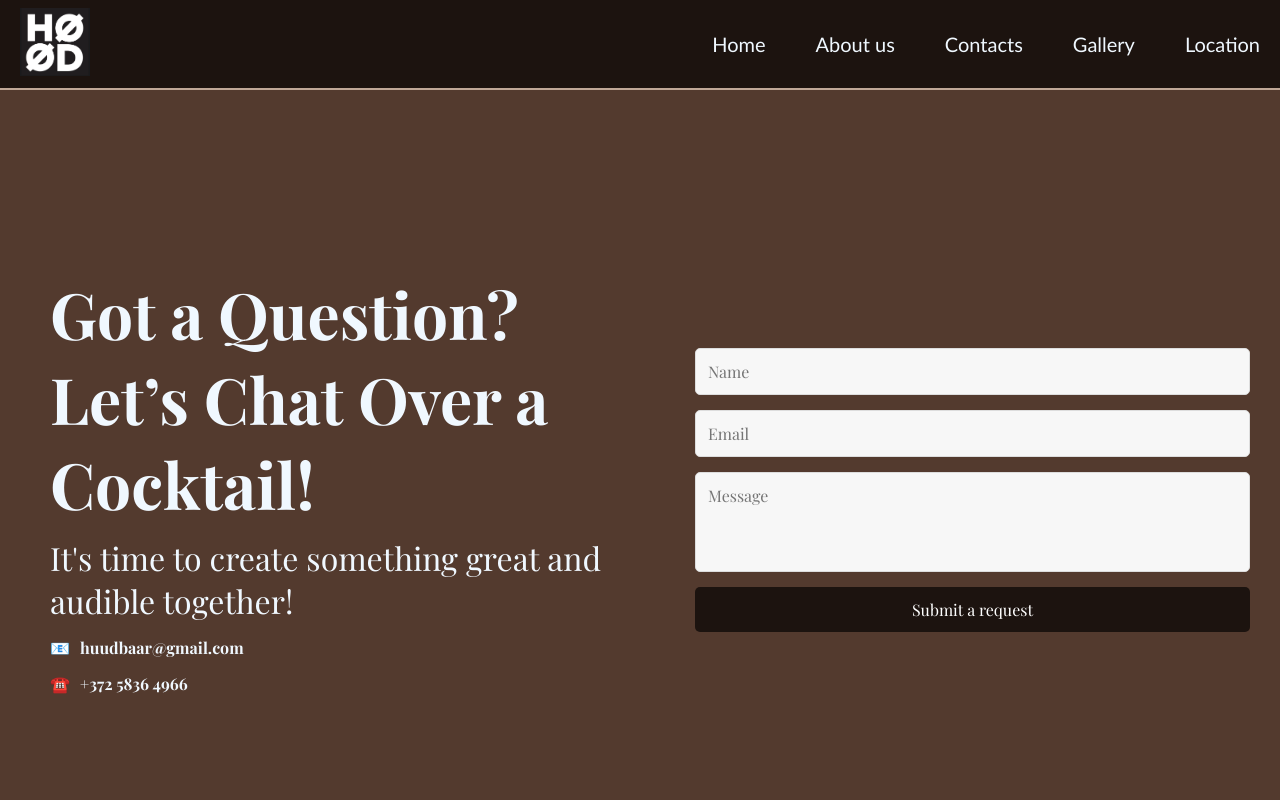
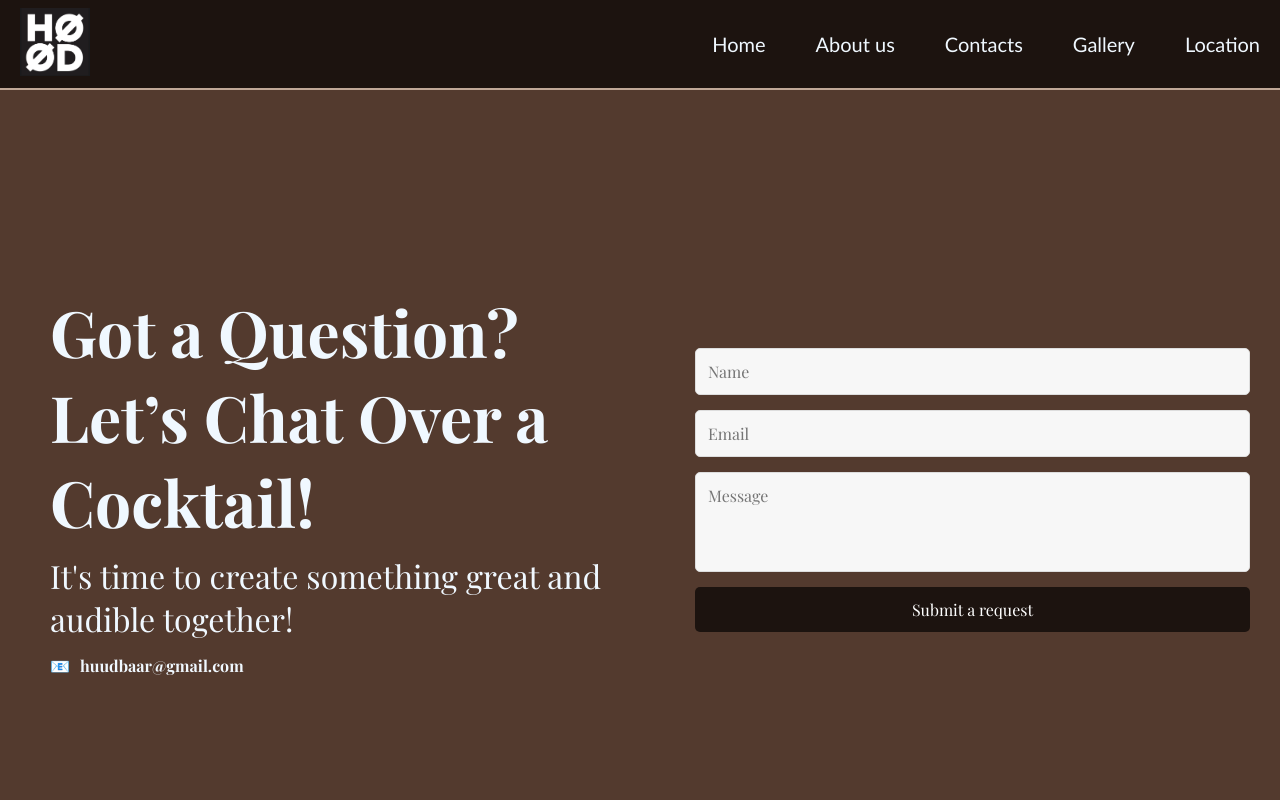
Before and after one commit to rogerpurtsak/hoodbaar, a React (Vite) app in the folder hoodbaar/: page /contacts in a window 1280 px wide. Shown: the top 800 px of the page. Built offline with nearby package versions, Linux system fonts and the light colour scheme; a web font is replaced by a local one.

Commit message:
removed number from contacts

```diff
--- a/hoodbaar/src/components/ContactForm.jsx
+++ b/hoodbaar/src/components/ContactForm.jsx
@@ -51,7 +51,6 @@ const ContactForm = () => {
                 <p>It's time to create something great and audible together!</p>
                 <div className="contact-details">
                     <p>📧 <a href="mailto:huudbaar@gmail.com">huudbaar@gmail.com</a></p>
-                    <p>☎️ <a href="tel:+37258364966">+372 5836 4966</a></p>
                 </div>
             </div>
 
```
